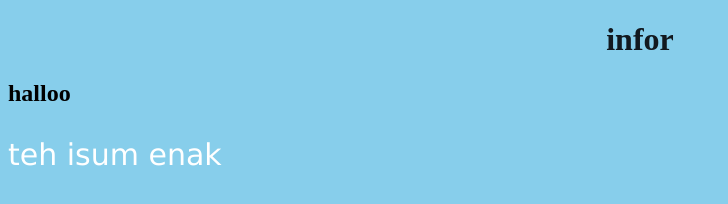
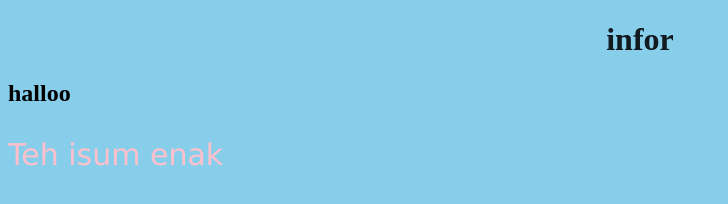
Before and after one commit to novalytaa/novalytaa.github.io, a plain HTML site: page style.html in a window 1280 px wide. Shown: the whole page, without its empty margins (0-728 px from the left). Drawn offline with Linux system fonts and the light colour scheme.

Commit message:
Update style.html

```diff
--- a/style.html
+++ b/style.html
@@ -12,13 +12,13 @@
     p {
         font-family: Verdana, Geneva, Tahoma, sans-serif;
         font-size: 30px;
-        color: white;
+        color: pink;
     }
     </style>
 </head>
 <body>
     <H1>infor </H1>
     <h2>halloo</h2>
-    <p>teh isum enak</p>
+    <p>Teh isum enak</p>
 </body>
 </html>
```
